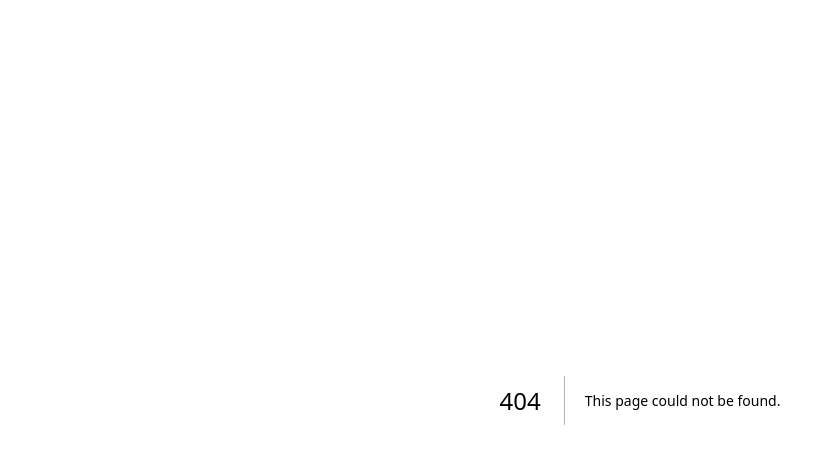
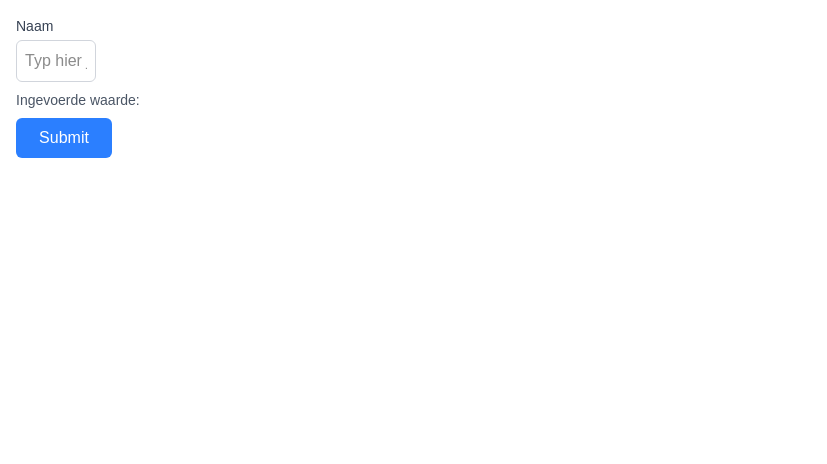
Before and after one commit to RobinHout/JuiceDarts, a Next.js app: page /Admin in a window 1280 px wide. Before the commit this address had no page. Shown: the top 464 px of the page, without its empty margins (0-827 px from the left). Built offline with nearby package versions, Linux system fonts and the light colour scheme.

Commit message:
Admin toegevoegd

```diff
--- /dev/null
+++ b/app/Admin/page.tsx
@@ -0,0 +1,56 @@
+"use client";
+import { useState } from "react";
+
+export default function Rondje() {
+    const [naam, setNaam] = useState("");
+    const [message, setMessage] = useState("");
+
+    const handleChange = (e: React.ChangeEvent<HTMLInputElement>) => {
+        setNaam(e.target.value);
+    };
+    async function submit() {
+        const response = await fetch(
+            `https://juicedartsbackend-production.up.railway.app/User/nieuwUser?name=${naam}`,
+            {
+                method: "POST",
+                headers: {
+                    "Content-Type": "application/json",
+                },
+            }
+        );
+        if (response.ok) {
+            setMessage(naam + " is de naam die je hebt ingevoerd.");
+        } else {
+            console.error("Fout bij opslaan van de naam:", response.statusText);
+        }
+    }
+
+    return (
+        <div className="p-4">
+            <label
+                htmlFor="name"
+                className="block text-sm font-medium text-gray-700 mb-1"
+            >
+                Naam
+            </label>
+            <input
+                id="name"
+                type="text"
+                value={naam}
+                onChange={handleChange}
+                placeholder="Typ hier je naam"
+                className="border border-gray-300 rounded-md p-2 w-20"
+            />
+            <p className="mt-2 text-sm text-gray-600">
+                Ingevoerde waarde: {naam}
+            </p>
+            <button
+                onClick={submit}
+                className="mt-2 border-gray-400 rounded-md p-2 w-24 bg-blue-500 text-white hover:bg-blue-600"
+            >
+                Submit
+            </button>
+            <p>{message}</p>
+        </div>
+    );
+}
--- a/app/Rondje/page.tsx
+++ b/app/Rondje/page.tsx
@@ -73,7 +73,6 @@ export default function Rondje() {
     const voerScoresInNieuw = async () => {
         const response = await fetch(
             `https://juicedartsbackend-production.up.railway.app/Rondje/nieuwRondje?name=${naam}`,
-            // `https://juicedartsbackend-production.up.railway.app/Rondje/nieuwRondje?id=${3}&name=${naam}`,
             {
                 method: "POST",
                 headers: {
@@ -84,7 +83,6 @@ export default function Rondje() {
         );
         if (response.ok) {
             console.log("Scores succesvol opgeslagen!");
-            console.log(scores);
             router.push("/");
         } else {
             console.error("Fout bij opslaan van scores:", response.statusText);
```
